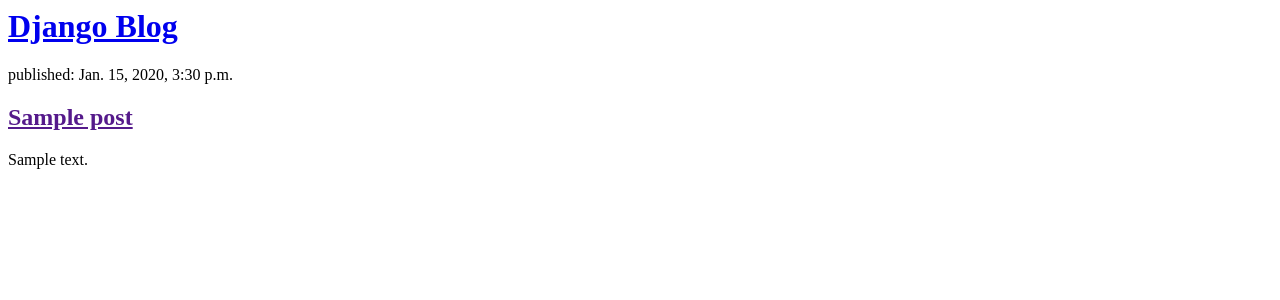
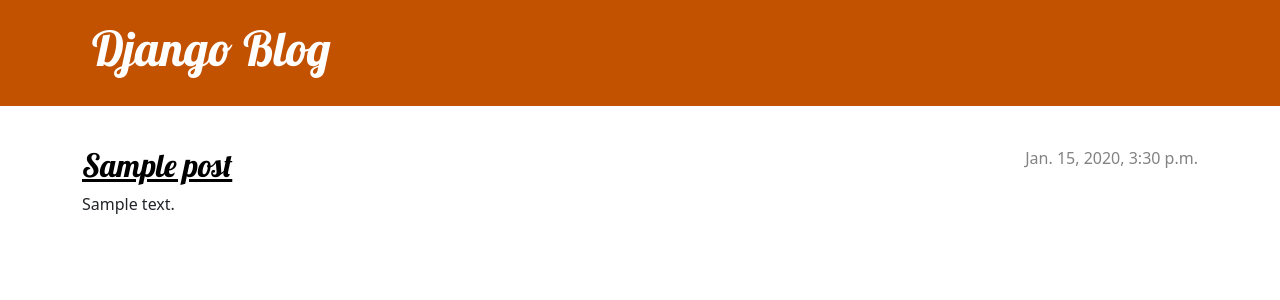
Before and after one commit to dheerajvarmaCS22M043/my-first-blog, a Django app: page / in a window 1280 px wide. Shown: the top 300 px of the page. Run offline with Django 5.2, Linux system fonts and the light colour scheme; tables that the repository leaves empty hold one stand-in row (values such as "Sample post").

Commit message:
Added CSS for styling.

```diff
--- /dev/null
+++ b/blog/static/css/blog.css
@@ -0,0 +1,70 @@
+.page-header {
+    background-color: #C25100;
+    margin-top: 0;
+    margin-bottom: 40px;
+    padding: 20px 20px 20px 40px;
+}
+
+.page-header h1,
+.page-header h1 a,
+.page-header h1 a:visited,
+.page-header h1 a:active {
+    color: #ffffff;
+    font-size: 36pt;
+    text-decoration: none;
+}
+
+h1,
+h2,
+h3,
+h4 {
+    font-family: 'Lobster', cursive;
+}
+
+.date {
+    color: #828282;
+}
+
+.save {
+    float: right;
+}
+
+.post-form textarea,
+.post-form input {
+    width: 100%;
+}
+
+.top-menu,
+.top-menu:hover,
+.top-menu:visited {
+    color: #ffffff;
+    float: right;
+    font-size: 26pt;
+    margin-right: 20px;
+}
+
+.post {
+    margin-bottom: 70px;
+}
+
+.post h2 a,
+.post h2 a:visited {
+    color: #000000;
+}
+
+.post > .date,
+.post > .actions {
+    float: right;
+}
+
+.btn-secondary,
+.btn-secondary:visited {
+    color: #C25100;
+    background: none;
+    border-color: #C25100;
+}
+
+.btn-secondary:hover {
+    color: #FFFFFF;
+    background-color: #C25100;
+}
--- a/blog/templates/blog/post_list.html
+++ b/blog/templates/blog/post_list.html
@@ -1,11 +1,34 @@
-<header>
+{% load static %}
+<!DOCTYPE html>
+<html>
+    <head>
+        <title>Django blog</title>
+        <link rel="stylesheet" href="https://cdn.jsdelivr.net/npm/bootstrap@5.1.3/dist/css/bootstrap.min.css" integrity="sha384-1BmE4kWBq78iYhFldvKuhfTAU6auU8tT94WrHftjDbrCEXSU1oBoqyl2QvZ6jIW3" crossorigin="anonymous">
+        <link rel="stylesheet" href="https://fonts.googleapis.com/css?family=Lobster&subset=latin,latin-ext">
+        <link rel="stylesheet" href="{% static 'css/blog.css' %}">
+
+    </head>
+    <body>
+        <header class="page-header">
+            <div class="container">
                 <h1><a href="/">Django Blog</a></h1>
+            </div>
         </header>
 
+        <main class="container">
+            <div class="row">
+                <div class="col">
                     {% for post in posts %}
-    <article>
-        <time>published: {{ post.published_date }}</time>
+                        <article class="post">
+                            <time class="date">
+                                {{ post.published_date }}
+                            </time>
                             <h2><a href="">{{ post.title }}</a></h2>
                             <p>{{ post.text|linebreaksbr }}</p>
                         </article>
                     {% endfor %}
+                </div>
+            </div>
+        </main>
+    </body>
+</html>
```
Lines whose indentation alone changed are shown as unchanged.
